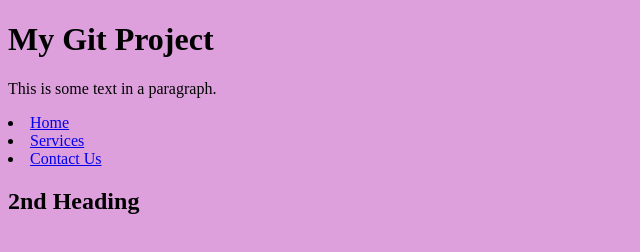
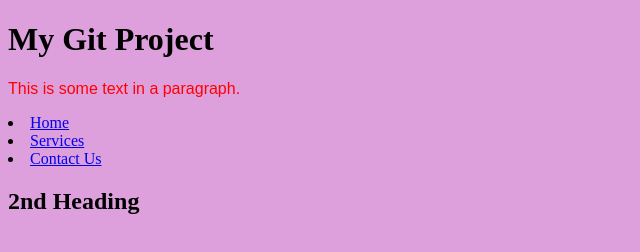
Before and after one commit to gmonisha535/demopwc, a plain HTML site: page index.html in a window 1280 px wide. Shown: the whole page, without its empty margins (0-640 px from the left). Drawn offline with Linux system fonts and the light colour scheme.

Commit message:
css modified css file

```diff
--- a/css/style.css
+++ b/css/style.css
@@ -1,2 +1,9 @@
 body
 {background-color: plum;}
+p{
+    color: red;
+    font-family: Arial, Arial, Helvetica, sans-serif;
+}
+nav ul li{
+    list-style-type: none;
+}
```
